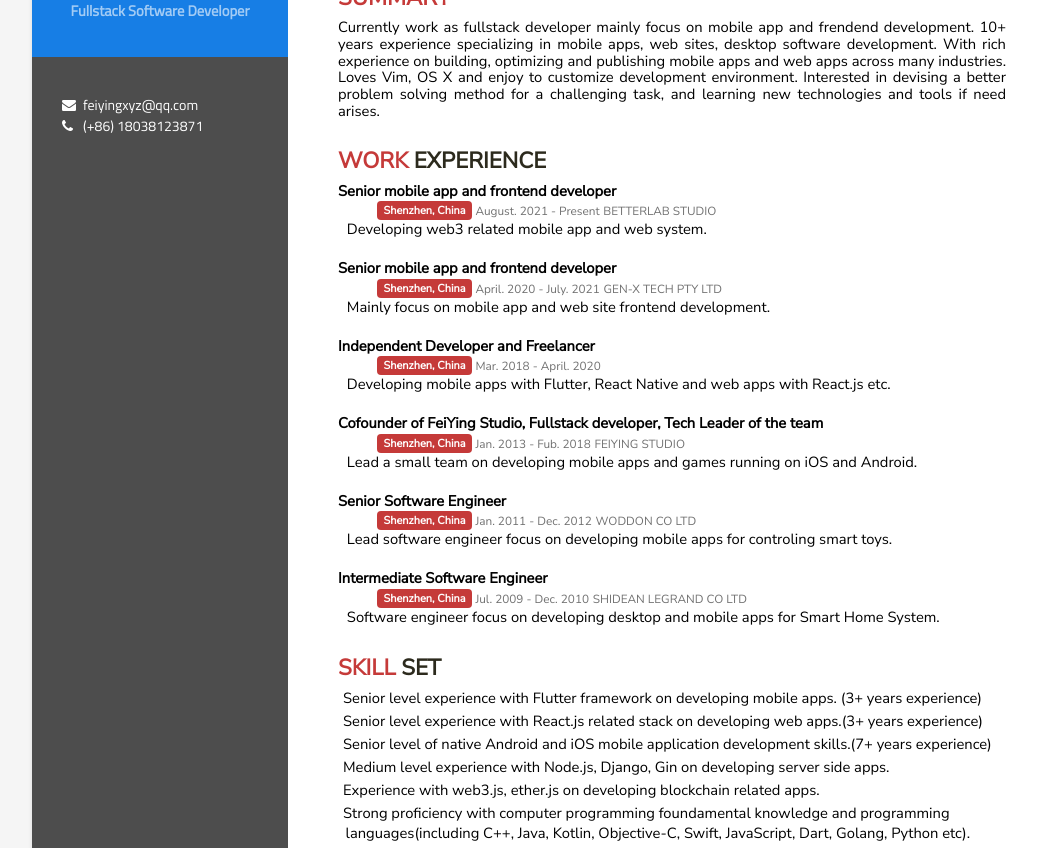
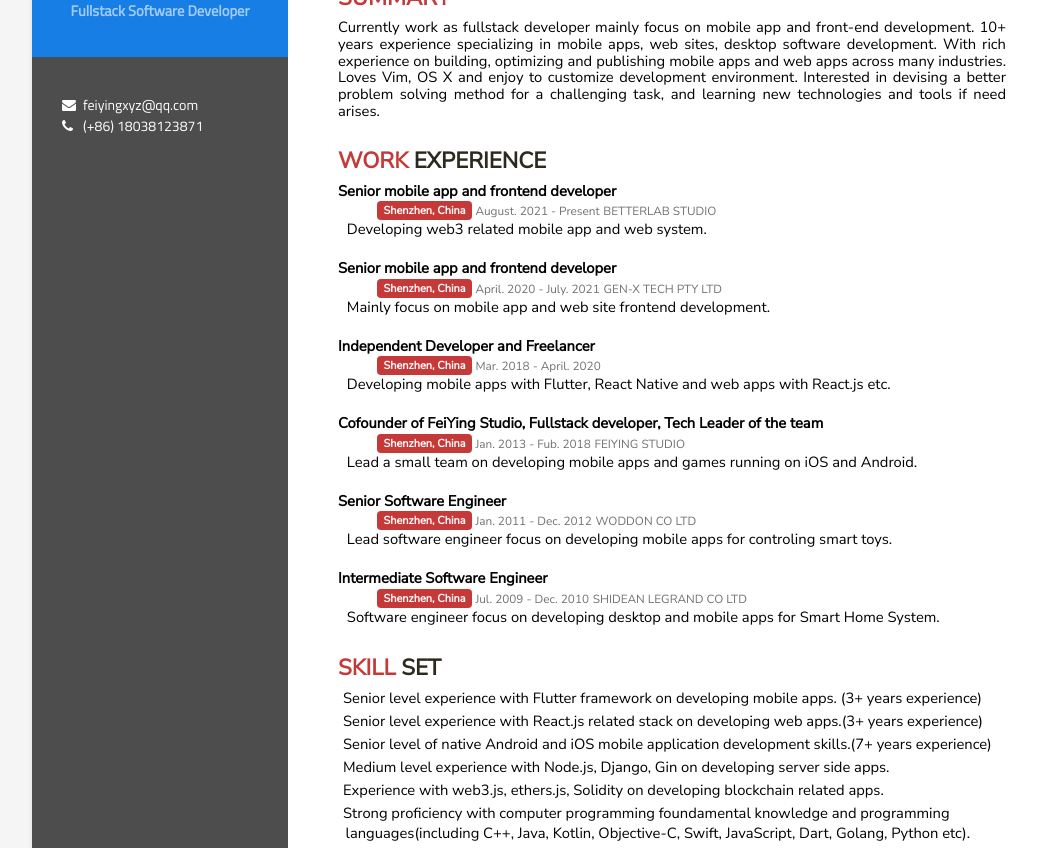
Before and after one commit to Carter800/fei, a plain HTML site: page docs/cv/index.html in a window 1280 px wide. Shown: the part 95-943 px from the top of the page, without its empty margins (96-1133 px from the left). Drawn offline with nearby package versions, Linux system fonts and the light colour scheme.

Commit message:
fix front-end typo

```diff
--- a/docs/cv/index.html
+++ b/docs/cv/index.html
@@ -52,7 +52,7 @@
                                 <!-- react-text: 28 -->
                                 <!-- /react-text -->
                             </h1>
-                            <p class="section-description">Currently work as fullstack developer mainly focus on mobile app and frendend development. 10+ years experience specializing in mobile apps, web sites, desktop software development. With rich experience on building, optimizing and publishing mobile apps and web apps across many industries. Loves Vim, OS X and enjoy to customize development environment. Interested in devising a better problem solving method for a challenging task, and learning new technologies and tools if need arises.</p>
+                            <p class="section-description">Currently work as fullstack developer mainly focus on mobile app and front-end development. 10+ years experience specializing in mobile apps, web sites, desktop software development. With rich experience on building, optimizing and publishing mobile apps and web apps across many industries. Loves Vim, OS X and enjoy to customize development environment. Interested in devising a better problem solving method for a challenging task, and learning new technologies and tools if need arises.</p>
                         </section>
                         <section id="work-experience" class="section">
                             <h1 class="section-title">
@@ -184,7 +184,7 @@
                                     <span class="organization">Medium level experience with Node.js, Django, Gin on developing server side apps.</span>
                                 </div>
                                 <div class="item item-simple">
-                                    <span class="organization">Experience with web3.js, ether.js on developing blockchain related apps.</span>
+                                    <span class="organization">Experience with web3.js, ethers.js, Solidity on developing blockchain related apps.</span>
                                 </div>
                                 <div class="item item-simple">
                                     <span class="organization">Strong proficiency with computer programming foundamental knowledge and programming</span><br/>
```
Also changed, not shown: 1 other file.
